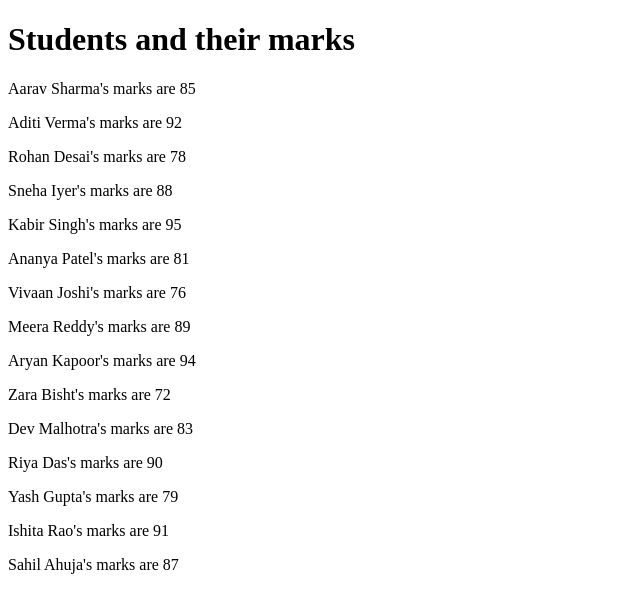
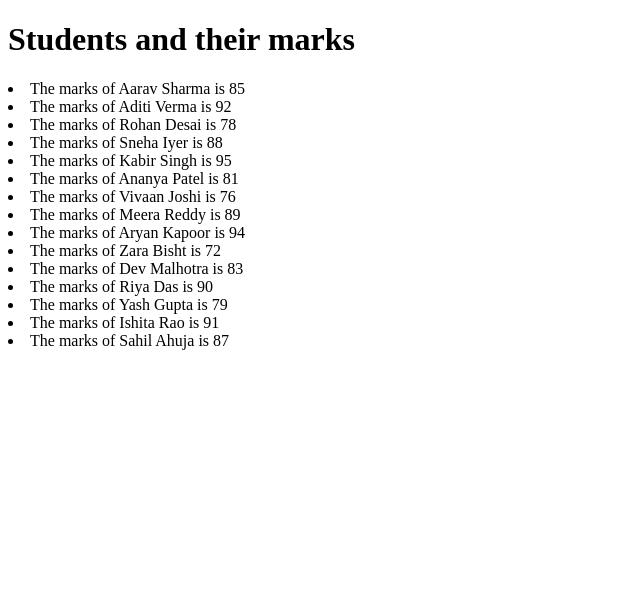
Before and after one commit to deepanshu-bisht-dev/Python-Flask, a Flask app: page / in a window 1280 px wide. Shown: the top 613 px of the page, without its empty margins (0-640 px from the left). Run offline with Flask 3, Linux system fonts and the light colour scheme.

Commit message:
Jinja loops correction

```diff
--- a/06jinja_loops/templates/index.html
+++ b/06jinja_loops/templates/index.html
@@ -11,8 +11,8 @@
     {# This is how we write comments in jinja #}
     {# For writing a loop in jinja simply type "j.for" and it will auto write the loop just you have to do the changes out there and getthe output you want..#}
 
-    {% for name, marks in marks.items() %}
-        <p>{{ name }}'s marks are  {{ marks }}</p>
+        {% for key in marks.keys() %}
+    <li> The marks of {{key}} is {{marks.get(key)}}
     {% endfor %}
 
 </body>
```
